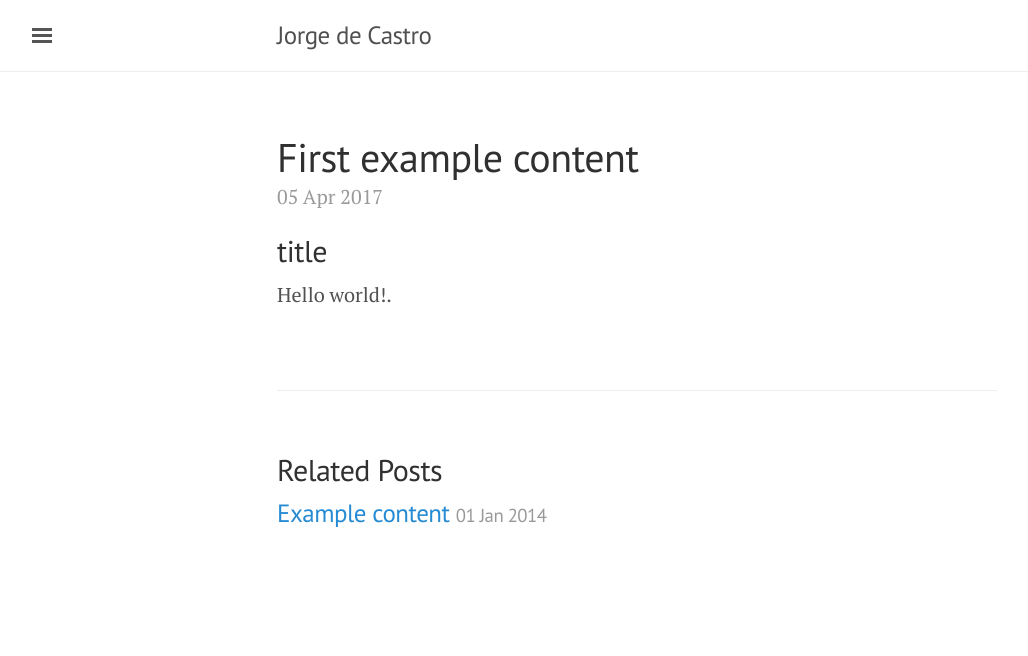
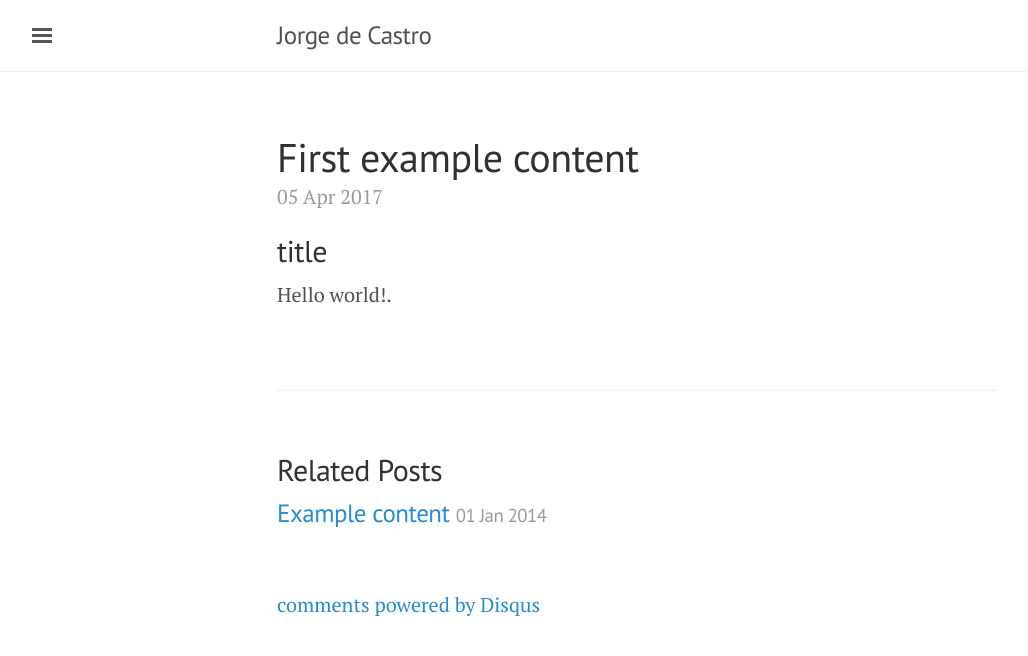
Before and after one commit to jdecastroc/jdecastroc-blog, a Jekyll site: the page built from _posts/2017-04-05-Trial-page.md, in a window 1280 px wide. Shown: the top 656 px of the page, without its empty margins (3-1031 px from the left). Built offline with Jekyll 4.4.1, drawn with Linux system fonts in a browser that asks for light colours; comment, search, counter and statistics services are not loaded; part of the change alters nothing that is shown.

Commit message:
Discuss modification

```diff
--- a/_includes/disqus.html
+++ b/_includes/disqus.html
@@ -1,20 +1,18 @@
 {% if page.comments %}
 <div id="disqus_thread"></div>
+    <script type="text/javascript">
+        /* * * CONFIGURATION VARIABLES: EDIT BEFORE PASTING INTO YOUR WEBPAGE * * */
+        var disqus_shortname = 'jdecastroc'; // required: replace example with your forum shortname
+        // var disqus_developer = 1; // Comment out when the site is live
+        var disqus_identifier = "{{ page.url }}";
 
-<script>
-var disqus_config = function () {
-this.page.url = 'disqus_jdecastroc';  // Replace PAGE_URL with your page's canonical URL variable
-this.page.identifier = 'jdecastroc'; // Replace PAGE_IDENTIFIER with your page's unique identifier variable
-};
-*/
-(function() { // DON'T EDIT BELOW THIS LINE
-var d = document, s = d.createElement('script');
-s.src = 'https://jdecastroc.disqus.com/embed.js';
-s.setAttribute('data-timestamp', +new Date());
-(d.head || d.body).appendChild(s);
-})();
-</script>
-
-<noscript>Please enable JavaScript to view the <a href="https://disqus.com/?ref_noscript">comments powered by Disqus.</a></noscript>
-
+        /* * * DON'T EDIT BELOW THIS LINE * * */
+        (function() {
+            var dsq = document.createElement('script'); dsq.type = 'text/javascript'; dsq.async = true;
+            dsq.src = '//' + disqus_shortname + '.disqus.com/embed.js';
+            (document.getElementsByTagName('head')[0] || document.getElementsByTagName('body')[0]).appendChild(dsq);
+        })();
+    </script>
+    <noscript>Please enable JavaScript to view the <a href="http://disqus.com/?ref_noscript">comments powered by Disqus.</a></noscript>
+    <a href="http://disqus.com" class="dsq-brlink">comments powered by <span class="logo-disqus">Disqus</span></a>
 {% endif %}
```
